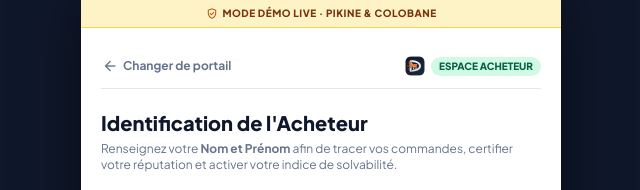
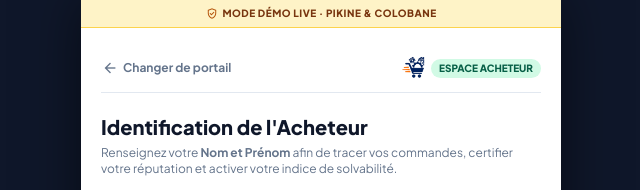
Before and after one commit to pousniang-sudo/Difonss-, a website: page index.html in a window 1280 px wide. Both pictures are taken after a click on the element 640 px from the left and 291 px from the top of the page. Shown: the top 190 px of the page, 319-959 px from the left. Drawn offline with nearby package versions, Linux system fonts and the light colour scheme.

Commit message:
feat: integration du logo officiel tel quel avec adaptation fond blanc et versions transparentes

```diff
--- a/index.html
+++ b/index.html
@@ -4,7 +4,7 @@
   <meta charset="utf-8" />
   <meta name="viewport" content="width=device-width, initial-scale=1.0, maximum-scale=1.0, user-scalable=no, viewport-fit=cover" />
   <title>Difonsé — Pièces Auto, Paiement Sécurisé &amp; Garantie 2 Jours Dakar</title>
-  <link rel="icon" type="image/svg+xml" href="assets/logo-icon.svg" />
+  <link rel="icon" type="image/png" href="assets/logo-icon.png" />
 
   <!-- Typography : Plus Jakarta Sans (Officiel) -->
   <link rel="preconnect" href="https://fonts.googleapis.com" />
@@ -94,7 +94,7 @@
         <!-- Logo & Titre Difonsé -->
         <div class="text-center space-y-3">
           <div class="flex items-center justify-center pt-1">
-            <img src="assets/logo.svg" alt="Difonsé" class="h-16 w-auto max-w-[260px] object-contain drop-shadow-md">
+            <img src="assets/logo.png" alt="Difonsé" class="h-20 w-auto max-w-[290px] object-contain mx-auto transition-transform hover:scale-105 duration-200">
           </div>
           <p class="text-xs text-slate-500 max-w-xs mx-auto">
             Marketplace de pièces auto avec <strong>garantie conformité 2 jours &amp; paiement Wave/OM</strong> (Dakar, Pikine).
@@ -178,7 +178,7 @@
             <span>Changer de portail</span>
           </button>
           <div class="flex items-center gap-1.5">
-            <img src="assets/logo-icon.svg" alt="Difonsé" class="w-5 h-5 rounded-md object-contain">
+            <img src="assets/logo-icon.png" alt="Difonsé" class="w-6 h-6 object-contain">
             <span class="px-2 py-0.5 rounded-full bg-emerald-100 text-emerald-800 text-[10px] font-black uppercase">
               Espace Acheteur
             </span>
@@ -261,7 +261,7 @@
             <span>Changer de portail</span>
           </button>
           <div class="flex items-center gap-1.5">
-            <img src="assets/logo-icon.svg" alt="Difonsé" class="w-5 h-5 rounded-md object-contain">
+            <img src="assets/logo-icon.png" alt="Difonsé" class="w-6 h-6 object-contain">
             <span class="px-2 py-0.5 rounded-full bg-amber-100 text-amber-900 text-[10px] font-black uppercase">
               Espace Vendeur
             </span>
```
Also changed, not shown: admin.html (+2 -2 lines), assets/logo-icon.png (added), assets/logo-official.jpg (added), assets/logo-transparent.png (added), assets/logo-white.png (added), assets/logo.png (added), logo-icon.png (added), logo-official.jpg (added), logo-transparent.png (added), logo.png (added), 1 other file.
